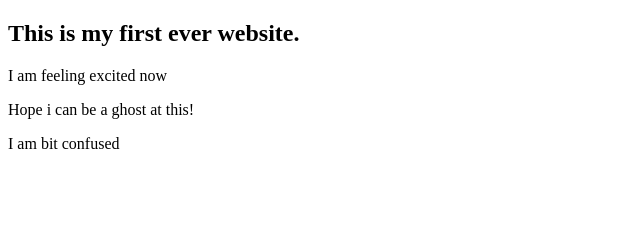
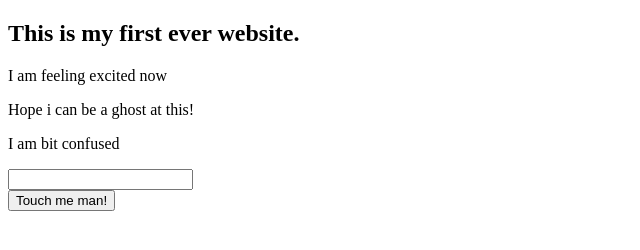
Before and after one commit to shohag1102/my-first-website, a plain HTML site: page index.html in a window 1280 px wide. Shown: the whole page, without its empty margins (0-640 px from the left). Drawn offline with Linux system fonts and the light colour scheme.

Commit message:
button-added

```diff
--- a/index.html
+++ b/index.html
@@ -11,5 +11,8 @@
     <p>I am feeling excited now</p>
     <p>Hope i can be a ghost at this!</p>
     <p>I am bit confused</p>
+    <input type="text" name="" id="">
+    <br>
+    <button>Touch me man!</button>
   </body>
 </html>
```
